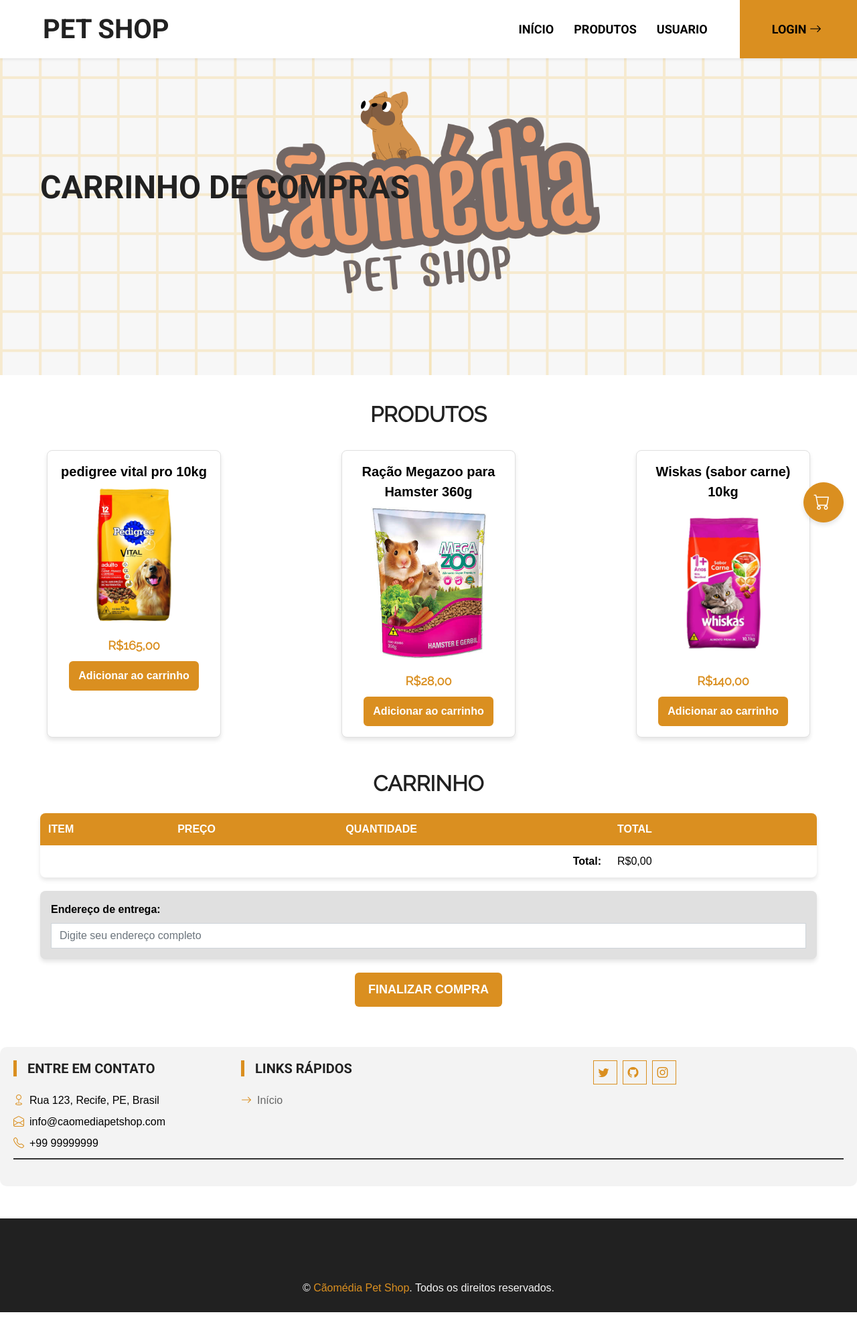
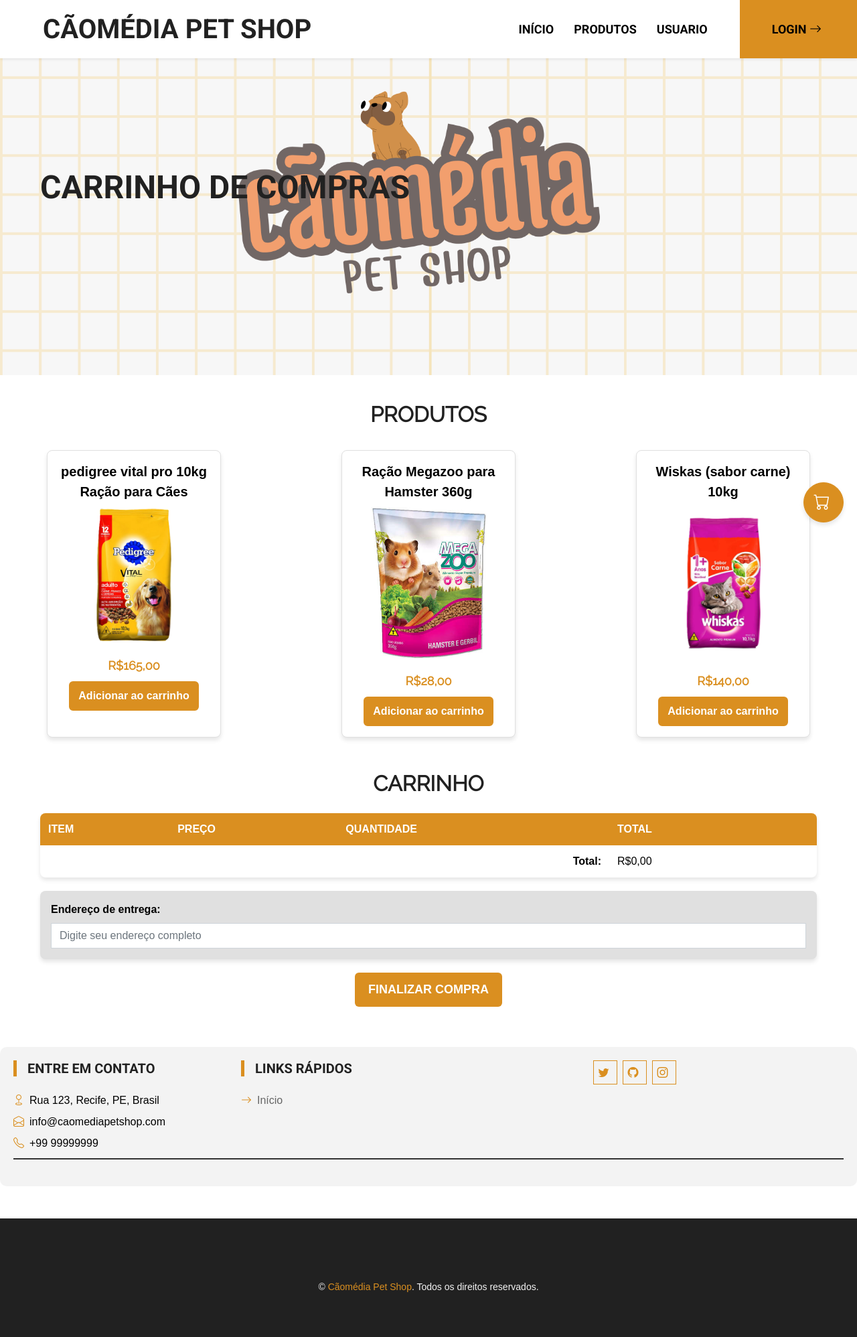
Before and after one commit to rattZu/PETSHOP, a PHP site: page /carrinho.php in a window 1280 px wide. Shown: the whole page at 67% size. Before the commit the page ends 1959 px from the top, so only its background shows below. Run offline with PHP 8.4, Linux system fonts and the light colour scheme; some libraries are stand-ins or nearby versions.

Commit message:
Add files via upload

```diff
--- a/petsheep/carrinho.php
+++ b/petsheep/carrinho.php
@@ -64,7 +64,7 @@
   <nav class="navbar navbar-expand-lg bg-white navbar-light shadow-sm py-3 py-lg-0 px-3 px-lg-0">
     <a href="index.html" class="navbar-brand ms-lg-5">
       <h1 class="m-0 text-uppercase text-dark">
-        <i class="flaticon-dog fs-1 text-primary me-3"></i>Pet Shop
+        <i class="flaticon-dog fs-1 text-primary me-3"></i>CãoMédia Pet Shop
       </h1>
     </a>
     <button class="navbar-toggler" type="button" data-bs-toggle="collapse" data-bs-target="#navbarCollapse">
@@ -132,7 +132,7 @@
     // Lista dos produtos disponíveis
     const produtos = [
       {
-        nome: "pedigree vital pro 10kg",
+        nome: "pedigree vital pro 10kg  Ração para Cães ",
         preco: 165.00,
         img: "img/product-1.png"
       },
--- a/petsheep/css/style.css
+++ b/petsheep/css/style.css
@@ -653,3 +653,16 @@
 .fixed-cart:hover i {
   transform: scale(1.2); /* Aumenta o ícone ao passar o mouse */
 }
+
+footer {
+  background-color: #343a40; /* Cor do fundo */
+  color: #ffffff; /* Cor do texto */
+  padding: 20px 0; /* Reduz o espaçamento vertical */
+  margin-top: 30px; /* Ajusta a distância do conteúdo acima */
+  text-align: center; /* Centraliza o texto */
+}
+
+footer p {
+  margin-bottom: 0; /* Remove margem inferior */
+  font-size: 14px; /* Ajusta o tamanho da fonte */
+}
```
